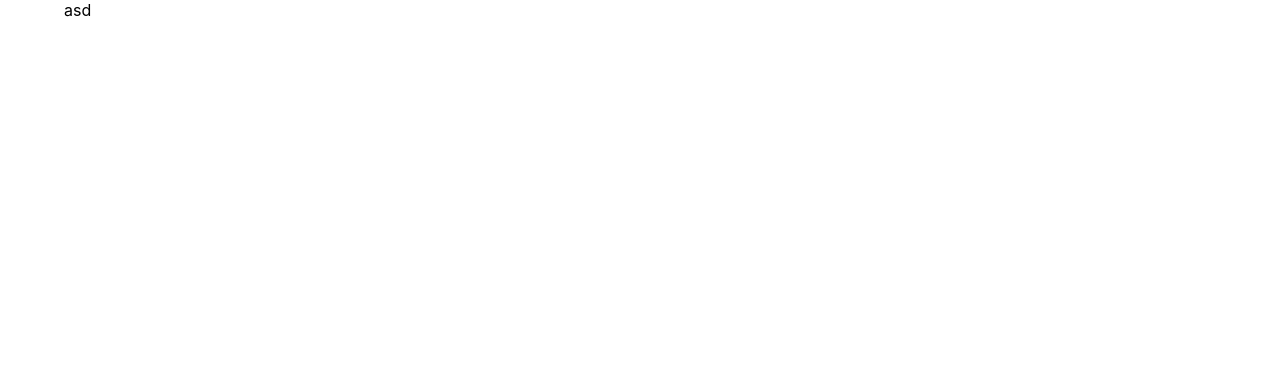
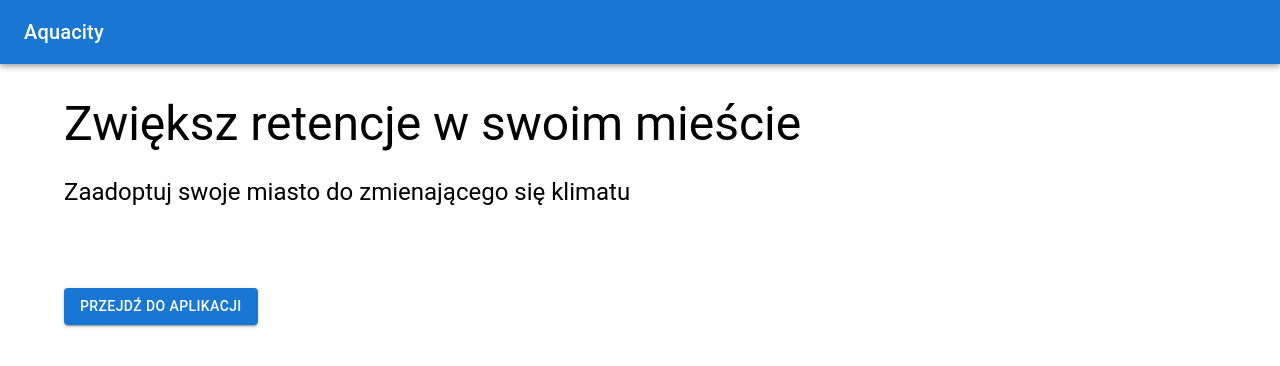
Before and after one commit to TheNaturator/aquacity, a React (Create React App) app: page / in a window 1280 px wide. Shown: the top 366 px of the page. Built offline with nearby package versions, Linux system fonts and the light colour scheme.

Commit message:
basic structure

```diff
--- a/package.json
+++ b/package.json
@@ -24,6 +24,9 @@
     "eject": "react-scripts eject"
   },
   "eslintConfig": {
+    "rules": {
+      "react/prop-types": 0
+    },
     "parser": "babel-eslint",
     "extends": [
       "standard",
--- a/src/App.js
+++ b/src/App.js
@@ -1,12 +1,10 @@
 import React from 'react'
 import './App.css'
-import { Container } from '@mui/material'
+import { Main } from './components/Main'
 
 const App = () => {
   return (
-    <Container>
-      asd
-    </Container>
+    <Main />
   )
 }
 
--- /dev/null
+++ b/src/components/Main.js
@@ -0,0 +1,21 @@
+import React from 'react'
+import { Button, Typography } from '@mui/material'
+import { PageLayout } from './PageLayout'
+
+export const Main = () => {
+  return (
+    <PageLayout>
+      <Typography variant='h3' mb={3}>
+        Zwiększ retencje w swoim mieście
+      </Typography>
+
+      <Typography variant='h5' mb={10}>
+        Zaadoptuj swoje miasto do zmienającego się klimatu
+      </Typography>
+
+      <Button variant='contained'>
+        PRZEJDŹ DO APLIKACJI
+      </Button>
+    </PageLayout>
+  )
+}
--- /dev/null
+++ b/src/components/PageLayout.js
@@ -0,0 +1,16 @@
+import React from 'react'
+import { TopNav } from './TopNav'
+import { Box, Container } from '@mui/material'
+
+export const PageLayout = ({ children }) => {
+  return (
+    <>
+      <TopNav />
+      <Box mt={4} style={{ height: '80vh' }}>
+        <Container>
+          {children}
+        </Container>
+      </Box>
+    </>
+  )
+}
--- /dev/null
+++ b/src/components/TopNav.js
@@ -0,0 +1,16 @@
+import React from 'react'
+import { AppBar, Box, Toolbar, Typography } from '@mui/material'
+
+export const TopNav = () => {
+  return (
+    <Box sx={{ flexGrow: 1 }}>
+      <AppBar position='static'>
+        <Toolbar>
+          <Typography variant='h6' component='div' sx={{ flexGrow: 1 }}>
+            Aquacity
+          </Typography>
+        </Toolbar>
+      </AppBar>
+    </Box>
+  )
+}
```
Also changed, not shown: src/index.js (+7 -7 lines), src/reportWebVitals.js (+8 -8 lines).
